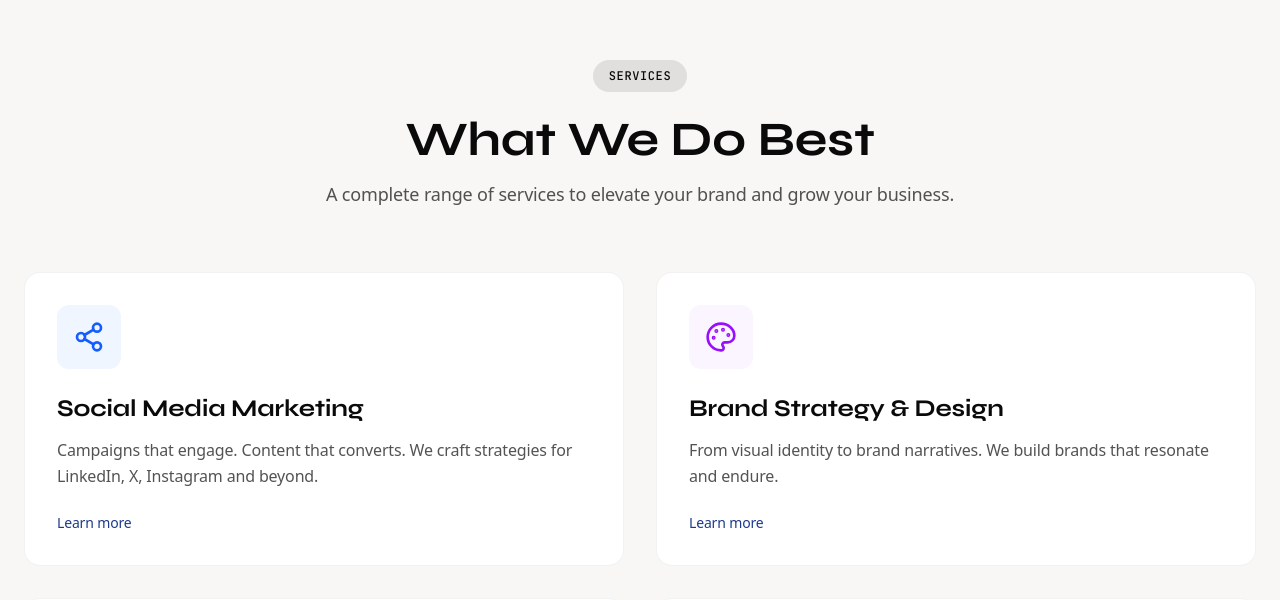
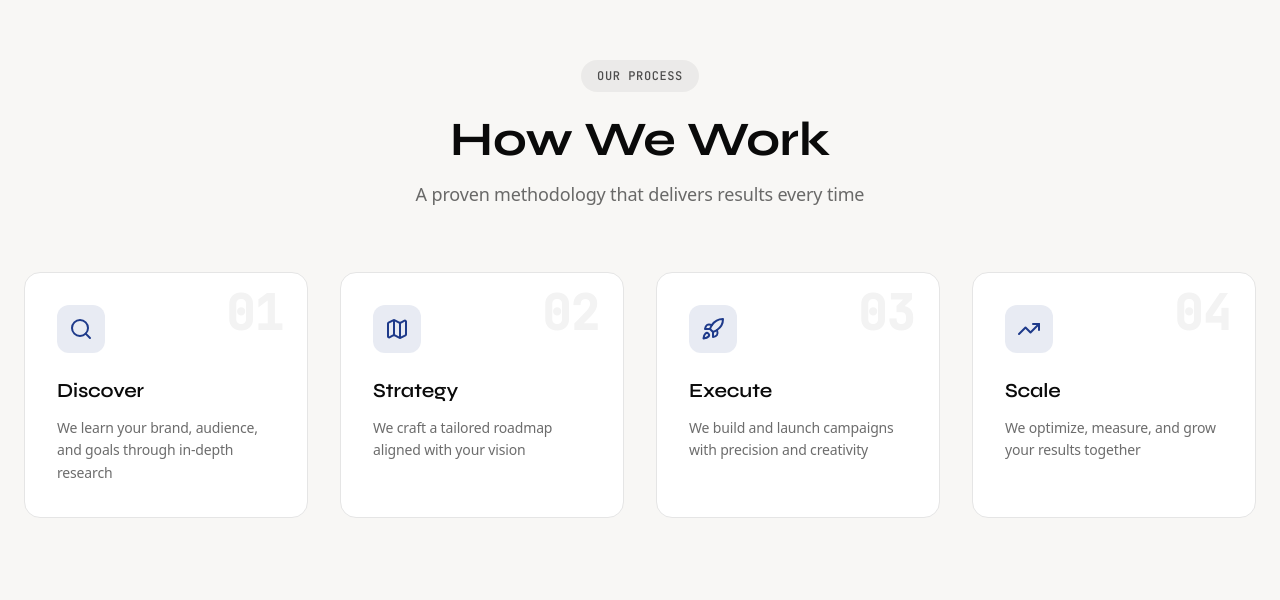
Before and after one commit to qvekaOfficial/qveka, a Next.js app: page / in a window 1280 px wide. Shown: the part 1860-2460 px from the top of the page. Built offline with nearby package versions, Linux system fonts and the light colour scheme.

Commit message:
feat: add Approach section for complete navbar navigation
- Create Approach.tsx with 4-step process (Discover → Strategy → Execute → Scale)
- Add approach section to page.tsx between About and Services
- Add approach link to Footer navigation
- All navbar links now work with smooth scroll

```diff
--- a/src/app/page.tsx
+++ b/src/app/page.tsx
@@ -1,6 +1,7 @@
 import Navbar from "@/components/Navbar";
 import Hero from "@/components/Hero";
 import About from "@/components/About";
+import Approach from "@/components/Approach";
 import Services from "@/components/Services";
 import CaseStudies from "@/components/CaseStudies";
 import Contact from "@/components/Contact";
@@ -12,6 +13,7 @@ export default function Home() {
       <Navbar />
       <Hero />
       <About />
+      <Approach />
       <Services />
       <CaseStudies />
       <Contact />
--- /dev/null
+++ b/src/components/Approach.tsx
@@ -0,0 +1,92 @@
+"use client";
+
+import { motion } from "framer-motion";
+import { Search, Map, Rocket, TrendingUp } from "lucide-react";
+
+const steps = [
+  {
+    icon: Search,
+    step: "01",
+    title: "Discover",
+    description: "We learn your brand, audience, and goals through in-depth research",
+  },
+  {
+    icon: Map,
+    step: "02",
+    title: "Strategy",
+    description: "We craft a tailored roadmap aligned with your vision",
+  },
+  {
+    icon: Rocket,
+    step: "03",
+    title: "Execute",
+    description: "We build and launch campaigns with precision and creativity",
+  },
+  {
+    icon: TrendingUp,
+    step: "04",
+    title: "Scale",
+    description: "We optimize, measure, and grow your results together",
+  },
+];
+
+export default function Approach() {
+  return (
+    <section id="approach" className="py-24 md:py-32 bg-muted px-6">
+      <div className="max-w-7xl mx-auto">
+        {/* Header */}
+        <motion.div
+          initial={{ opacity: 0, y: 20 }}
+          whileInView={{ opacity: 1, y: 0 }}
+          transition={{ duration: 0.6 }}
+          viewport={{ once: true }}
+          className="text-center mb-16"
+        >
+          <div className="inline-flex items-center gap-2 bg-foreground/5 rounded-full px-4 py-2 mb-6">
+            <span className="font-mono text-xs font-medium text-foreground/70 uppercase tracking-wider">
+              Our Process
+            </span>
+          </div>
+          <h2 className="font-syne text-4xl md:text-5xl font-bold text-foreground mb-4">
+            How We Work
+          </h2>
+          <p className="font-sans text-lg text-foreground/60 max-w-2xl mx-auto">
+            A proven methodology that delivers results every time
+          </p>
+        </motion.div>
+
+        {/* Steps Grid */}
+        <div className="grid grid-cols-1 md:grid-cols-2 lg:grid-cols-4 gap-8">
+          {steps.map((step, index) => (
+            <motion.div
+              key={step.title}
+              initial={{ opacity: 0, y: 20 }}
+              whileInView={{ opacity: 1, y: 0 }}
+              transition={{ duration: 0.6, delay: index * 0.1 }}
+              viewport={{ once: true }}
+              className="group relative bg-white rounded-2xl p-8 border border-border hover:border-primary/30 transition-all duration-300 hover:shadow-lg"
+            >
+              {/* Step Number */}
+              <span className="font-mono text-5xl font-bold text-foreground/5 absolute top-4 right-6 group-hover:text-primary/10 transition-colors">
+                {step.step}
+              </span>
+
+              {/* Icon */}
+              <div className="w-12 h-12 rounded-xl bg-primary/10 flex items-center justify-center mb-6 group-hover:bg-primary/20 transition-colors">
+                <step.icon className="h-6 w-6 text-primary" />
+              </div>
+
+              {/* Content */}
+              <h3 className="font-syne text-xl font-semibold text-foreground mb-3">
+                {step.title}
+              </h3>
+              <p className="font-sans text-sm text-foreground/60 leading-relaxed">
+                {step.description}
+              </p>
+            </motion.div>
+          ))}
+        </div>
+      </div>
+    </section>
+  );
+}
--- a/src/components/Footer.tsx
+++ b/src/components/Footer.tsx
@@ -17,6 +17,7 @@ export default function Footer() {
 
         <div className="flex items-center gap-8 font-sans text-sm text-background/70">
           <a href="#about" className="hover:text-background transition-colors">About</a>
+          <a href="#approach" className="hover:text-background transition-colors">Approach</a>
           <a href="#services" className="hover:text-background transition-colors">Services</a>
           <a href="#work" className="hover:text-background transition-colors">Work</a>
           <a href="#contact" className="hover:text-background transition-colors">Contact</a>
```
